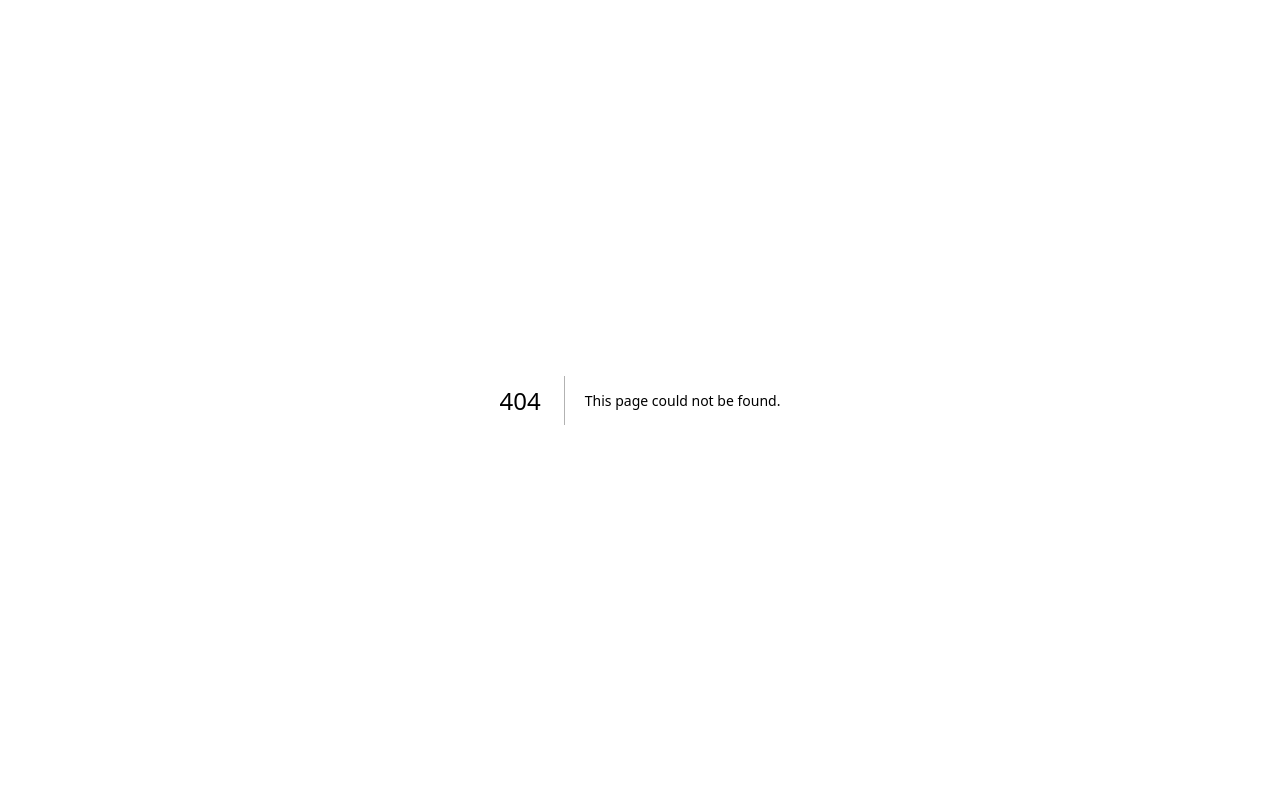
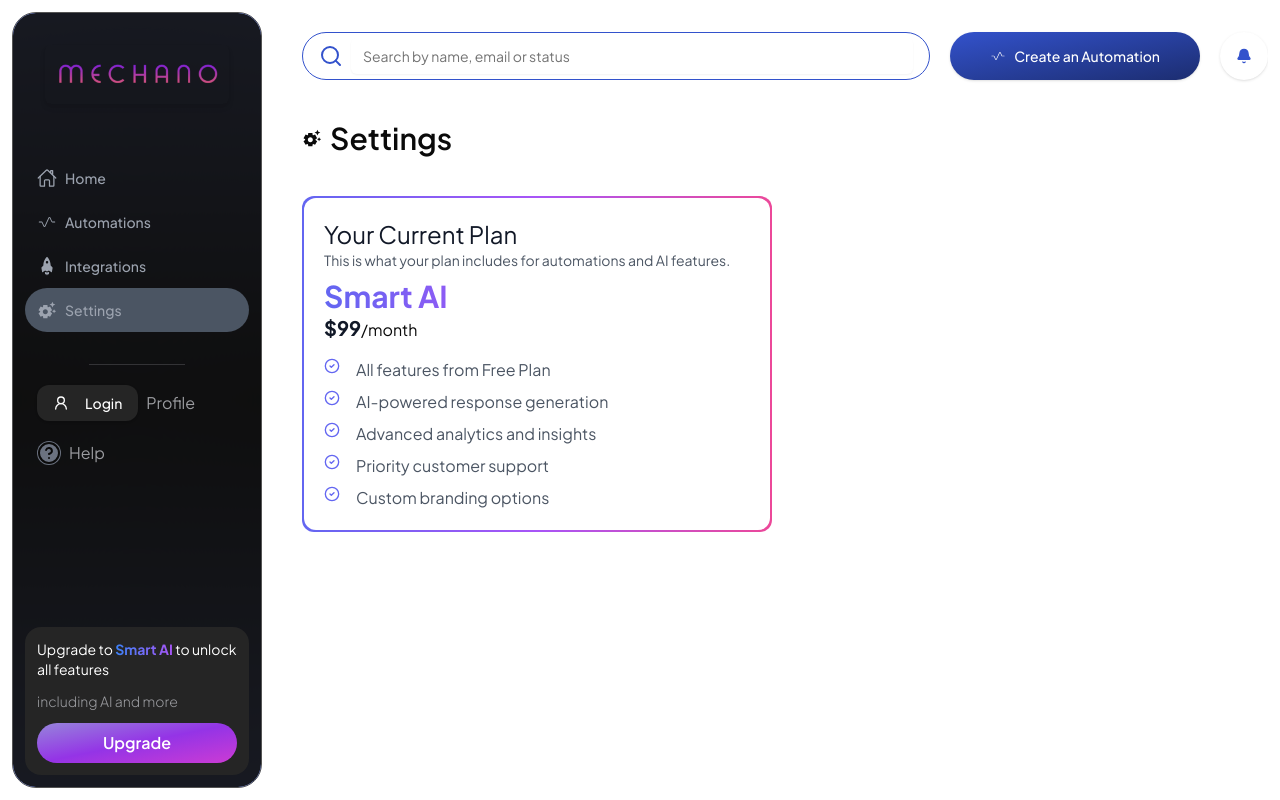
Before and after one commit to Tishathakral/Mechano-Automation-Tool, a Next.js app: page /dashboard/1/settings in a window 1280 px wide. Before the commit this address had no page. Built offline with nearby package versions, Linux system fonts and the light colour scheme; no server answers.

Commit message:
feat: settings

```diff
--- a/src/app/(protected)/(dashboard)/loading.tsx
+++ /dev/null
@@ -1,12 +0,0 @@
-import Loader from '@/components/global/loader'
-import React from 'react'
-
-type Props = {}
-
-const loading = (props: Props) => {
-  return (
-    <div className='h-screen flex justify-center items-center'><Loader state>...Loading </Loader></div>
-  )
-}
-
-export default loading
--- a/src/app/(protected)/dashboard/[slug]/layout.tsx
+++ b/src/app/(protected)/dashboard/[slug]/layout.tsx
@@ -17,6 +17,7 @@ const layout = ({children,params}: Props) => {
      <Sidebar slug={params.slug}/>
      <div className='lg:ml-[250px] lg:pl-10 lg:py-5 flex flex-col overflow-auto'>
       <Navbar slug={params.slug}/>
+      {children}
      </div>
 
     </div>
--- /dev/null
+++ b/src/app/(protected)/dashboard/[slug]/settings/page.tsx
@@ -0,0 +1,14 @@
+
+import Billing from '@/components/global/billing'
+import React from 'react'
+
+type Props = {
+
+}
+
+ const Page = (props: Props) => {
+  return <Billing/>
+
+}
+
+export default Page
--- a/src/app/layout.tsx
+++ b/src/app/layout.tsx
@@ -1,15 +1,15 @@
 import type { Metadata } from "next";
-import { Inter } from "next/font/google";
+import { Inter, Plus_Jakarta_Sans } from "next/font/google";
 import "./globals.css";
 import { ClerkProvider } from "@clerk/nextjs";
 import { ThemeProvider } from "@/providers/theme-provider";
 import { Toaster } from "sonner";
-const inter = Inter({ subsets: ["latin"] });
+const jakarta = Plus_Jakarta_Sans({ subsets: ["latin"] });
 
 export const metadata: Metadata = {
-  title: "Create Next App",
-  description: "Generated by create next app",
-};
+  title: "Mechano",
+  description: "Automate DMs and Comments on Instagram"
+}
 
 export default function RootLayout({
   children,
@@ -19,7 +19,7 @@ export default function RootLayout({
   return (
     <ClerkProvider>
     <html lang="en">
-      <body suppressHydrationWarning className={inter.className}>
+      <body suppressHydrationWarning className={jakarta.className}>
 
         <ThemeProvider
             attribute="class"
--- /dev/null
+++ b/src/components/global/billing/index.tsx
@@ -0,0 +1,17 @@
+import React from 'react'
+import PaymentCard from './payment-card'
+
+type Props = {
+
+}
+
+ const Billing = (props: Props) => {
+  return (
+    <div className='flex lg:flex-row flex-col gap-5 w-full lg:w-10/12 xl:w-8/12 container'>
+      <PaymentCard label={'PRO'} current={'PRO'} />
+    </div>
+
+)
+}
+
+export default Billing
--- /dev/null
+++ b/src/components/global/billing/payment-card.tsx
@@ -0,0 +1,80 @@
+import { PLANS } from "@/constants/pages";
+import { cn } from "@/lib/utils";
+import { CircleCheckIcon } from "lucide-react";
+import React from "react";
+
+type Props = {
+  label: string;
+  current: "PRO" | "FREE";
+  landing?: boolean;
+};
+
+function PaymentCard({ current, label, landing }: Props) {
+  return (
+    <div
+      className={cn(
+        label !== current
+          ? "bg-in-active dark:bg-gray-800"
+          : "bg-gradient-to-r from-indigo-500 via-purple-500 to-pink-500",
+        "p-[2px] rounded-xl overflow-hidden"
+      )}
+    >
+      <div
+        className={cn(
+          landing && "radial--gradient--pink",
+          "flex flex-col pl-5 py-5 pr-10 rounded-xl bg-white dark:bg-gray-900"
+        )}
+      >
+        {landing ? (
+          <h2 className="text-2xl text-gray-900 dark:text-gray-100">
+            {label === "PRO" && "Premium Plan"}
+            {label === "FREE" && "Standard"}
+          </h2>
+        ) : (
+          <h2 className="text-2xl text-gray-900 dark:text-gray-100">
+            {label === current
+              ? "Your Current Plan"
+              : current === "PRO"
+              ? "Downgrade"
+              : "Upgrade"}
+          </h2>
+        )}
+        <p className="text-gray-600 dark:text-gray-400 text-sm mb-2">
+          This is what your plan includes for automations and AI features.
+        </p>
+        {label === "PRO" ? (
+          <span className="bg-gradient-to-r text-3xl from-indigo-500 via-purple-500 font-bold to-pink-500 bg-clip-text text-transparent">
+            Smart AI
+          </span>
+        ) : (
+          <p className="font-bold mt-2 text-gray-600 dark:text-gray-400">
+            Standard
+          </p>
+        )}
+        {label === "PRO" ? (
+          <p className="mb-2">
+            <b className="text-xl text-gray-900 dark:text-gray-100">$99</b>
+            /month
+          </p>
+        ) : (
+          <p className="mb-2">
+            <b className="text-xl text-gray-900 dark:text-gray-100">$0</b>
+            /month
+          </p>
+        )}
+
+        {PLANS[label === "PRO" ? 1 : 0].features.map((feature, index) => (
+          <p
+            key={index}
+            className="mt-2 text-gray-600 dark:text-gray-400 flex gap-4"
+          >
+            <CircleCheckIcon className="h-4 w-4 text-indigo-500" />
+            {feature}
+          </p>
+        ))}
+      </div>
+    </div>
+  );
+}
+
+export default PaymentCard;
--- /dev/null
+++ b/src/components/global/main-bread-crumb/index.tsx
@@ -0,0 +1,28 @@
+import { PAGE_ICON } from '@/constants/pages'
+import React from 'react'
+
+type Props = {
+  page: string
+  slug?: string
+}
+
+const MainBreadCrumb = ({ page, slug }: Props) => {
+  return (
+    <div className="flex flex-col items-start">
+      {page === 'Home' && (
+        <div className="flex justify-center w-full">
+          <div className="radial--gradient w-4/12 py-5 lg:py-10 flex flex-col items-center">
+            <p className="text-text-secondary text-lg">Welcome back</p>
+            <h2 className="capitalize text-4xl font-medium">{slug}!</h2>
+          </div>
+        </div>
+      )}
+      <span className="radial--gradient inline-flex py-5 lg:py-10 pr-16 gap-x-2 items-center">
+        {PAGE_ICON[page.toUpperCase()]}
+        <h2 className="font-semibold text-3xl capitalize">{page}</h2>
+      </span>
+    </div>
+  )
+}
+
+export default MainBreadCrumb
--- a/src/components/global/navbar/index.tsx
+++ b/src/components/global/navbar/index.tsx
@@ -6,12 +6,16 @@ import React from "react";
 import Items from "../sidebar/items";
 import { Separator } from "@/components/ui/separator";
 import ClerkAuthState from "../clerk-auth-state";
-import { HelpCircleIcon, Menu, Search, SearchIcon } from "lucide-react";
+import { HelpCircleIcon, Menu } from "lucide-react";
 import UpgradeCard from "../sidebar/upgrade";
+
 
 import Sheet from "../sheet";
 import LogoSmall from "@/images/logo-small";
 import CreateAutomation from "../create-automation";
+import Search from "@/components/global/search";
+import { Notifications } from "./notifications";
+import MainBreadCrumb from "../main-bread-crumb";
 
 type Props = {
   slug: string;
@@ -71,11 +75,12 @@ const Navbar: React.FC<Props> = ({ slug }) => {
               </div>
             </Sheet>
           </span>
-        <SearchIcon/>
+        <Search />
         <CreateAutomation/>
+        <Notifications  />
         </div>
+        <MainBreadCrumb page={page === slug ? 'Home' : page} slug={slug} />
       </div>
     )
   );
-};
-export default Navbar;
+};export default Navbar;
--- /dev/null
+++ b/src/components/global/navbar/notifications/index.tsx
@@ -0,0 +1,13 @@
+import { Button } from '@/components/ui/button'
+import { Bell } from 'lucide-react'
+
+export const Notifications = () => {
+  return (
+    <Button className="bg-white rounded-full py-6">
+      <Bell
+        color="#3352CC"
+        fill="#3352CC"
+      />
+    </Button>
+  )
+}
--- /dev/null
+++ b/src/components/global/search/index.tsx
@@ -0,0 +1,19 @@
+import { Input } from '@/components/ui/input'
+import { SearchIcon } from 'lucide-react'
+import React from 'react'
+
+type Props = {}
+
+const Search = (props: Props) => {
+  return (
+    <div className="flex overflow-hidden gap-x-2 border-[1px] border-[#3352CC] rounded-full px-4 py-1 items-center flex-1">
+      <SearchIcon color="#3352CC" />
+      <Input
+        placeholder="Search by name, email or status"
+        className="border-none outline-none ring-0 focus:ring-0 flex-1"
+      />
+    </div>
+  )
+}
+
+export default Search
--- a/src/constants/pages.tsx
+++ b/src/constants/pages.tsx
@@ -11,41 +11,41 @@ import { RiContactsFill } from "react-icons/ri";
     'settings',
   ]
 
-  // type Props = {
-  //   [page in string]: React.ReactNode
-  // }
+  type Props = {
+    [page in string]: React.ReactNode
+  }
 
-  // export const PAGE_ICON: Props = {
-  //   AUTOMATIONS: <CiWavePulse1 className="h-5 w-5" />,
-  //   CONTACTS: <RiContactsFill className="h-5 w-5" />,
-  //   INTEGRATIONS: <IoMdRocket className="h-5 w-5" />,
-  //   SETTINGS: <MdSettingsSuggest className="h-5 w-5" />,
-  //   HOME: <IoHomeOutline className="w-5 h-5" />,
-  // }
+  export const PAGE_ICON: Props = {
+    AUTOMATIONS: <CiWavePulse1 className="h-5 w-5" />,
+    CONTACTS: <RiContactsFill className="h-5 w-5" />,
+    INTEGRATIONS: <IoMdRocket className="h-5 w-5" />,
+    SETTINGS: <MdSettingsSuggest className="h-5 w-5" />,
+    HOME: <IoHomeOutline className="w-5 h-5" />,
+  }
 
-  // export const PLANS = [
-  //   {
-  //     name: 'Free Plan',
-  //     description: 'Perfect for getting started',
-  //     price: '$0',
-  //     features: [
-  //       'Boost engagement with target responses',
-  //       'Automate comment replies to enhance audience interaction',
-  //       'Turn followers into customers with targeted messaging',
-  //     ],
-  //     cta: 'Get Started',
-  //   },
-  //   {
-  //     name: 'Smart AI Plan',
-  //     description: 'Advanced features for power users',
-  //     price: '$99',
-  //     features: [
-  //       'All features from Free Plan',
-  //       'AI-powered response generation',
-  //       'Advanced analytics and insights',
-  //       'Priority customer support',
-  //       'Custom branding options',
-  //     ],
-  //     cta: 'Upgrade Now',
-  //   },
-  // ]
+  export const PLANS = [
+    {
+      name: 'Free Plan',
+      description: 'Perfect for getting started',
+      price: '$0',
+      features: [
+        'Boost engagement with target responses',
+        'Automate comment replies to enhance audience interaction',
+        'Turn followers into customers with targeted messaging',
+      ],
+      cta: 'Get Started',
+    },
+    {
+      name: 'Smart AI Plan',
+      description: 'Advanced features for power users',
+      price: '$99',
+      features: [
+        'All features from Free Plan',
+        'AI-powered response generation',
+        'Advanced analytics and insights',
+        'Priority customer support',
+        'Custom branding options',
+      ],
+      cta: 'Upgrade Now',
+    },
+  ]
```
